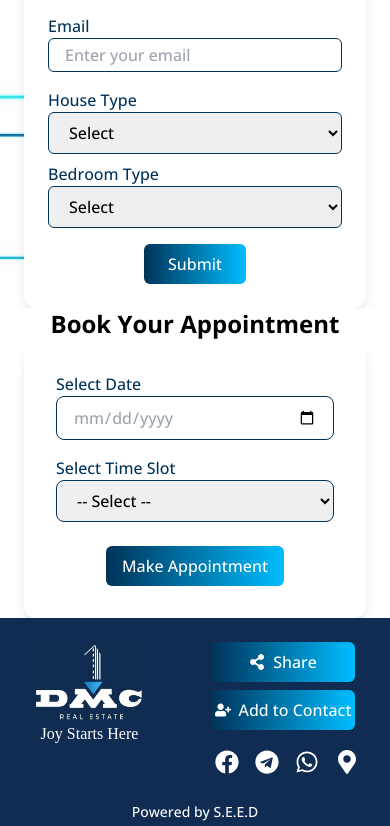
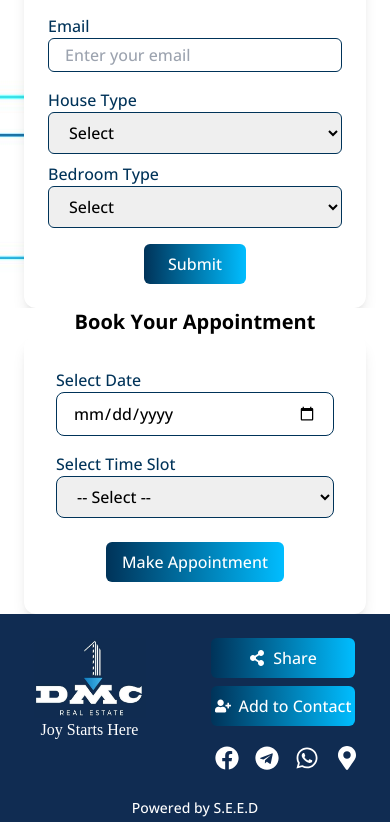
Before and after one commit to Lifeconr/business_card, a Next.js app: page / in a window 390 px wide. Shown: the part 2377-3203 px from the top of the page. Built offline with nearby package versions, Linux system fonts and the light colour scheme.

Commit message:
undo select data code

```diff
--- a/src/app/components/appointment.jsx
+++ b/src/app/components/appointment.jsx
@@ -44,7 +44,7 @@ export default function AppointmentPage() {
   return (
     <section id="appointment" className="bg-white">
       <div className="container mx-auto px-6 md:max-w-2xl lg:max-w-4xl xl:max-w-6xl">
-        <h2 className="text-center text-2xl px-2 font-bold bg-white text-black rounded-lg">
+        <h2 className="text-center text-xl sm:text-2xl px-2 font-bold bg-white text-black rounded-lg">
           Book Your Appointment
         </h2>
         <div className="bg-white shadow-lg rounded-xl p-8 max-w-lg mx-auto">
@@ -61,25 +61,8 @@ export default function AppointmentPage() {
                 setErrorMessage((prev) => ({ ...prev, date: "" }));
                 setSelectedHour("");
               }}
-  onFocus={(e) => {
-    if (e.target.type === "text") {
-      e.target.type = "date"; // Switch back to date input
-    } else if (e.target.showPicker) {
-      e.target.showPicker(); // Opens native picker on mobile
-    }
-  }}
               className="w-full border border-[#003359] rounded-lg px-4 py-2 focus:ring-2 focus:ring-[#003359] focus:outline-none text-black"
-  style={{
-    color: selectedDate ? "black" : "#9CA3AF", // Gray color for placeholder effect
-  }}
-  onBlur={(e) => {
-    if (!e.target.value) {
-      e.target.type = "text"; // Show the placeholder effect
-      e.target.value = "";
-    }
-  }}
             />
-
           </div>
           {errorMessage.date && <p className="text-red-600 text-sm mt-1">{errorMessage.date}</p>}
           <label htmlFor="hour" className="text-base font-medium text-[#003359] sm:mt-0 sm:ml-4">
```
Lines whose indentation alone changed are shown as unchanged.
